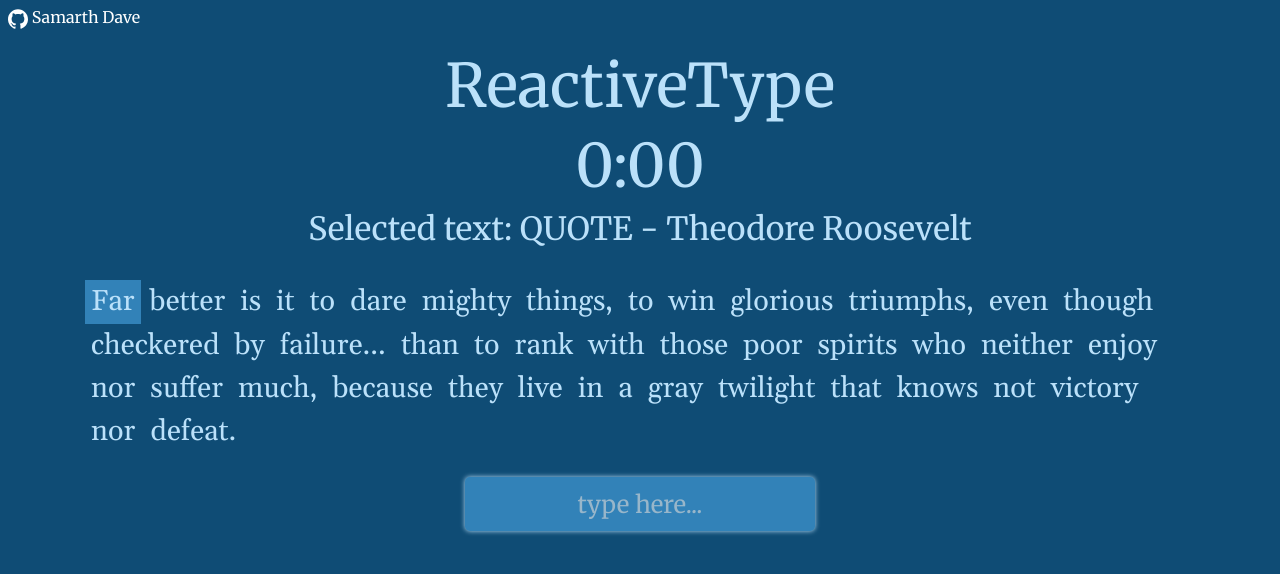
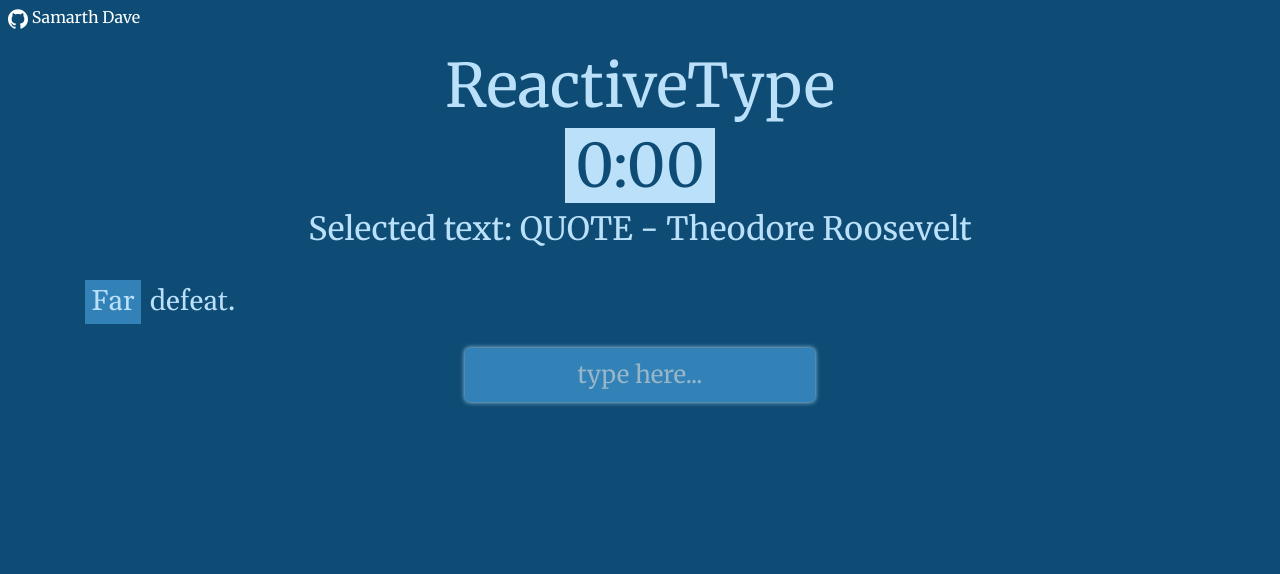
Before and after one commit to samarthdave/reactive-type, a React (Create React App) app: page / in a window 1280 px wide. Shown: the top 574 px of the page. Built offline with nearby package versions, Linux system fonts and the light colour scheme.

Commit message:
Reset text state once finished typing

```diff
--- a/src/components/Home.js
+++ b/src/components/Home.js
@@ -82,6 +82,7 @@ class Home extends Component {
       if (isLastWord) {
         // stop & clear the timer
         clearInterval(this.state.interval);
+        this.resetGame();
       }
 
       this.setState({
@@ -106,7 +107,8 @@ class Home extends Component {
       currentLoc: 0,
       userType: '',
       // timer
-      elapsedTime: 0,
+      // NOT resetting elapsed time so user can see
+      // elapsedTime: 0,
       interval: 0,
     });
   }
@@ -123,19 +125,22 @@ class Home extends Component {
       userType,
       wordList,
       currentLoc,
-      elapsedTime
+      elapsedTime,
     } = this.state;
 
     const currentWord = wordList[currentLoc];
     let isError = currentWord ? !currentWord.includes(userType) : false;
 
+    // timer funcs.
     const timeSoFar = (elapsedTime/1000).toFixed(0);
+    const timerClassName = `timer ${currentLoc === 0 ? 'done' : ''}`;
+
     return (
       <>
         <Row>
           <Col>
             <h1 style={h1Style}>ReactiveType</h1>
-            <h1 className="timer">
+            <h1 className={timerClassName}>
               <span>{timeSoFar}:00</span>
             </h1>
           </Col>
@@ -152,13 +157,6 @@ class Home extends Component {
 
         <UserInput isError={isError} userTyped={this.userTyped} userType={userType} />
 
-        {/* <br />
-        <Row>
-          <hr />
-          <Col>
-            <FormControl readOnly value={selectedContent} rows={4} as="textarea" aria-label="replicate-content" />
-          </Col>
-        </Row> */}
       </>
     );
   }
--- a/src/media/quote.json
+++ b/src/media/quote.json
@@ -1,5 +1,5 @@
 {
   "type": "QUOTE",
   "author": "Theodore Roosevelt",
-  "content": "Far better is it to dare mighty things, to win glorious triumphs, even though checkered by failure... than to rank with those poor spirits who neither enjoy nor suffer much, because they live in a gray twilight that knows not victory nor defeat."
+  "content": "Far defeat."
 }
--- a/src/style/dark-theme.css
+++ b/src/style/dark-theme.css
@@ -52,3 +52,11 @@ span.substr-b {
   background-color: #e89da2;
   color: #3282b8;
 }
+
+/* timer when completed */
+.timer.done span {
+  background-color: #bbe1fa;
+  color: #0f4c75;
+  padding: 0 10px;
+  cursor: pointer;
+}
```
